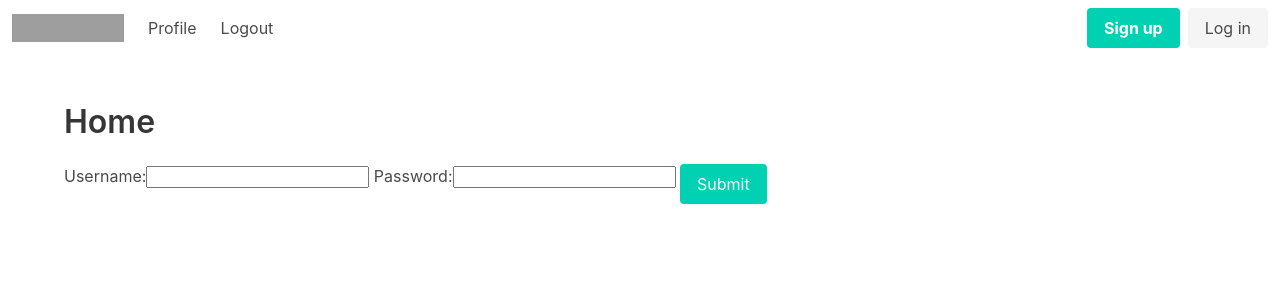
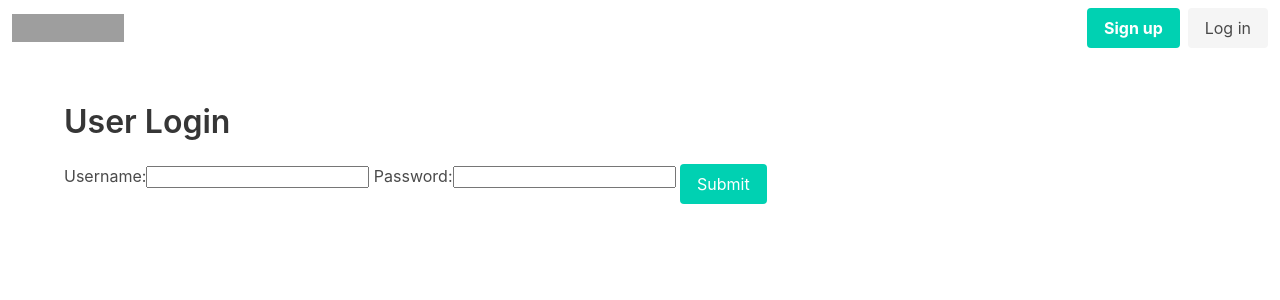
Before and after one commit to wikwiki777/django2-authentication, a Django app: page /accounts/login in a window 1280 px wide. Shown: the top 300 px of the page. Run offline with Django 3.2, Linux system fonts and the light colour scheme; some libraries are stand-ins or nearby versions; grey boxes are pictures that could not be loaded.

Commit message:
Use is_authenticated to so stuff only to logged in user

```diff
--- a/accounts/templates/login.html
+++ b/accounts/templates/login.html
@@ -1,7 +1,7 @@
 {% extends 'base.html' %}
 {% load bulma_tags %}
 {% block page_heading %}
-Home
+User Login
 {% endblock %}
 {% block content %}
 <form method="POST">
--- a/templates/base.html
+++ b/templates/base.html
@@ -22,25 +22,24 @@
         </div>
 
         <div id="navbarBasicExample" class="navbar-menu">
-            <div class="navbar-start">
-                <a class="navbar-item">
-                    Profile
-                </a>
-
-                <a class="navbar-item" href="{% url 'logout' %}">
-                    Logout
-                </a>
-            </div>
-
             <div class="navbar-end">
                 <div class="navbar-item">
                     <div class="buttons">
+                    {% if user.is_authenticated %}
+                        <a class="button is-primary">
+                            <strong>Profile</strong>
+                        </a>
+                        <a class="button is-light" href="{% url 'logout' %}">
+                            Logout
+                        </a>
+                    {% else %}
                         <a class="button is-primary">
                             <strong>Sign up</strong>
                         </a>
                         <a class="button is-light" href="{% url 'login' %}">
                             Log in
                         </a>
+                    {% endif %}
                     </div>
                 </div>
             </div>
@@ -60,6 +59,7 @@
             <h1 class="title">{% block page_heading %}{% endblock %}</h1>
             {% block content %}
             {% endblock %}
+        </div>
     </section>
 </body>
 </html>
```
